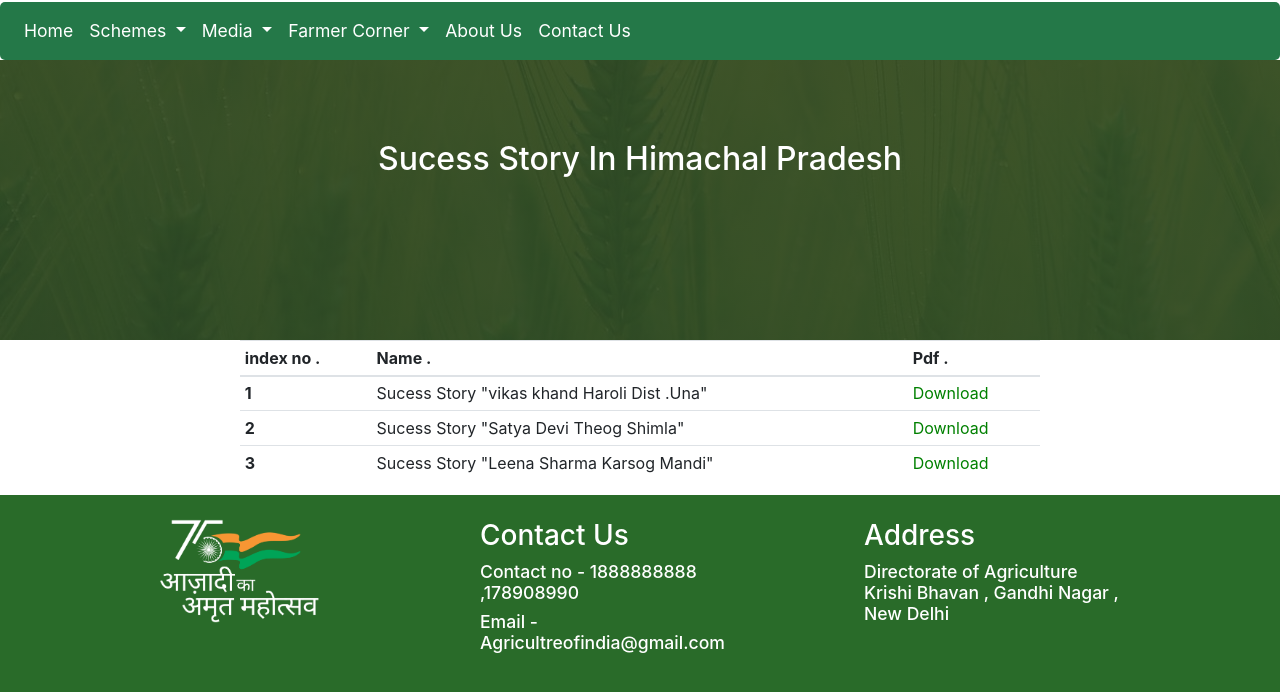
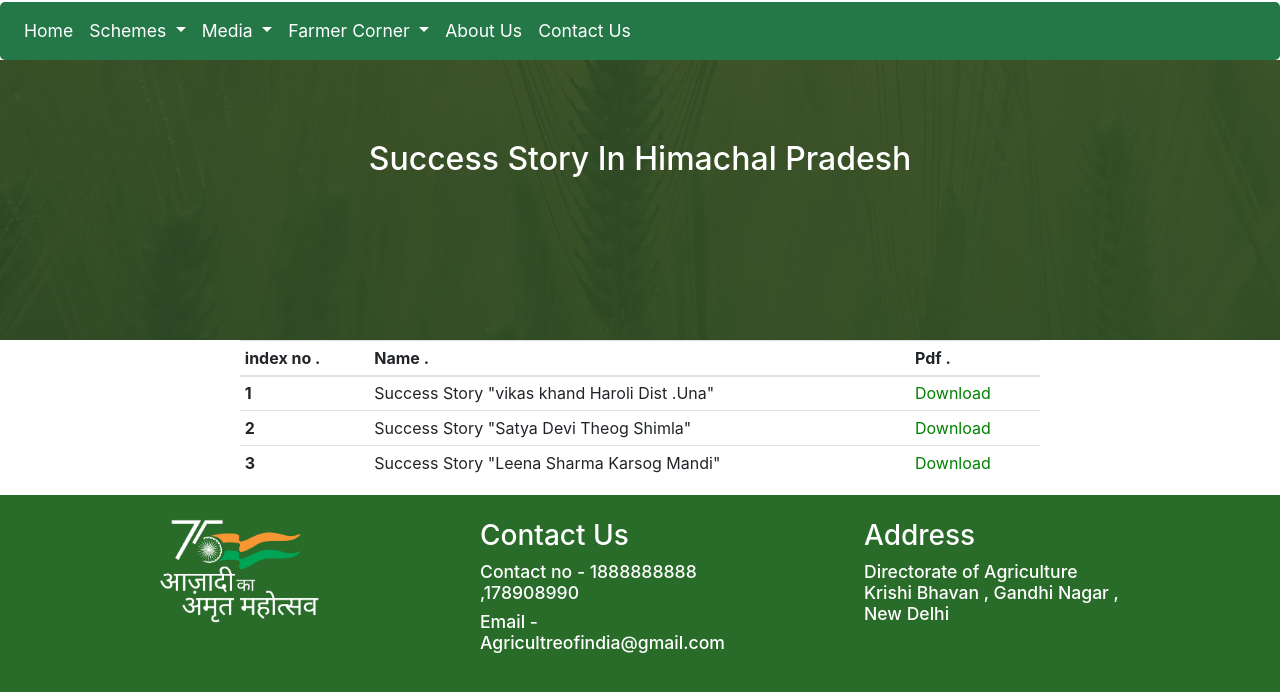
Before and after one commit to atishraoon/web-dev-agriculture, a plain HTML site: page web/sucess.html in a window 1280 px wide. Shown: the part 168-860 px from the top of the page. Drawn offline with nearby package versions, Linux system fonts and the light colour scheme.

Commit message:
2c12mar25

```diff
--- a/web/sucess.html
+++ b/web/sucess.html
@@ -12,7 +12,7 @@
 
     <link rel="stylesheet" href="../css/sucess.css">
 
-    <title>Sucess</title>
+    <title>Success</title>
 </head>
 <body>
 
@@ -72,7 +72,7 @@
           </a>
           <div class="dropdown-menu" aria-labelledby="navbarDropdown" >
             <a class="dropdown-item" href="farming.html" style="color: black;">Farming Method</a>
-            <a class="dropdown-item" href="sucess.html" style="color: black;">Sucess Story</a>
+            <a class="dropdown-item" href="sucess.html" style="color: black;">Success Story</a>
           </div>
         </li>
 
@@ -96,7 +96,7 @@
     height: 35vh;
     padding-top: 5rem;
     ">
-    <h3 style="color: white; font-size: 2rem;">Sucess Story In Himachal Pradesh</h3>
+    <h3 style="color: white; font-size: 2rem;">Success Story In Himachal Pradesh</h3>
     </div>
 
 
@@ -113,19 +113,19 @@
         <tbody>
           <tr>
             <th scope="row">1</th>
-            <td>Sucess Story "vikas khand Haroli Dist .Una"</td>
+            <td>Success Story "vikas khand Haroli Dist .Una"</td>
             <td><a href="https://agriculture.hp.gov.in/wp-content/uploads/2022/06/haroli-success-story1.pdf" style="text-decoration: none; color: green;">Download</a></td>
 
           </tr>
           <tr>
             <th scope="row">2</th>
-            <td>Sucess Story "Satya Devi Theog Shimla"</td>
+            <td>Success Story "Satya Devi Theog Shimla"</td>
             <td><a href="https://agriculture.hp.gov.in/wp-content/uploads/2022/06/Satya-Devi_Theog_Shimla_Eng.pdf" style="text-decoration: none; color: green;">Download</a></td>
 
           </tr>
           <tr>
             <th scope="row">3</th>
-            <td>Sucess Story "Leena Sharma Karsog Mandi"</td>
+            <td>Success Story "Leena Sharma Karsog Mandi"</td>
             <td><a href="https://agriculture.hp.gov.in/wp-content/uploads/2022/06/Leena-Sharma_Karsog_Mandi_Eng.pdf" style="text-decoration: none; color: green;">Download</a></td>
           </tr>
         </tbody>
```
Also changed, not shown: index.html (+1 -1 lines), web/aboutus.html (+1 -1 lines), web/apply.html (+1 -1 lines), web/cen1.html (+1 -1 lines), web/cen2.html (+1 -1 lines), web/cen3.html (+1 -1 lines), web/cen4.html (+1 -1 lines), web/center.html (+1 -1 lines), web/contactus.html (+1 -1 lines), web/farming.html (+1 -1 lines), web/gallery.html (+1 -1 lines), web/sh1.html (+1 -1 lines), web/sh2.html (+1 -1 lines), web/sh3.html (+1 -1 lines), 2 more files.
